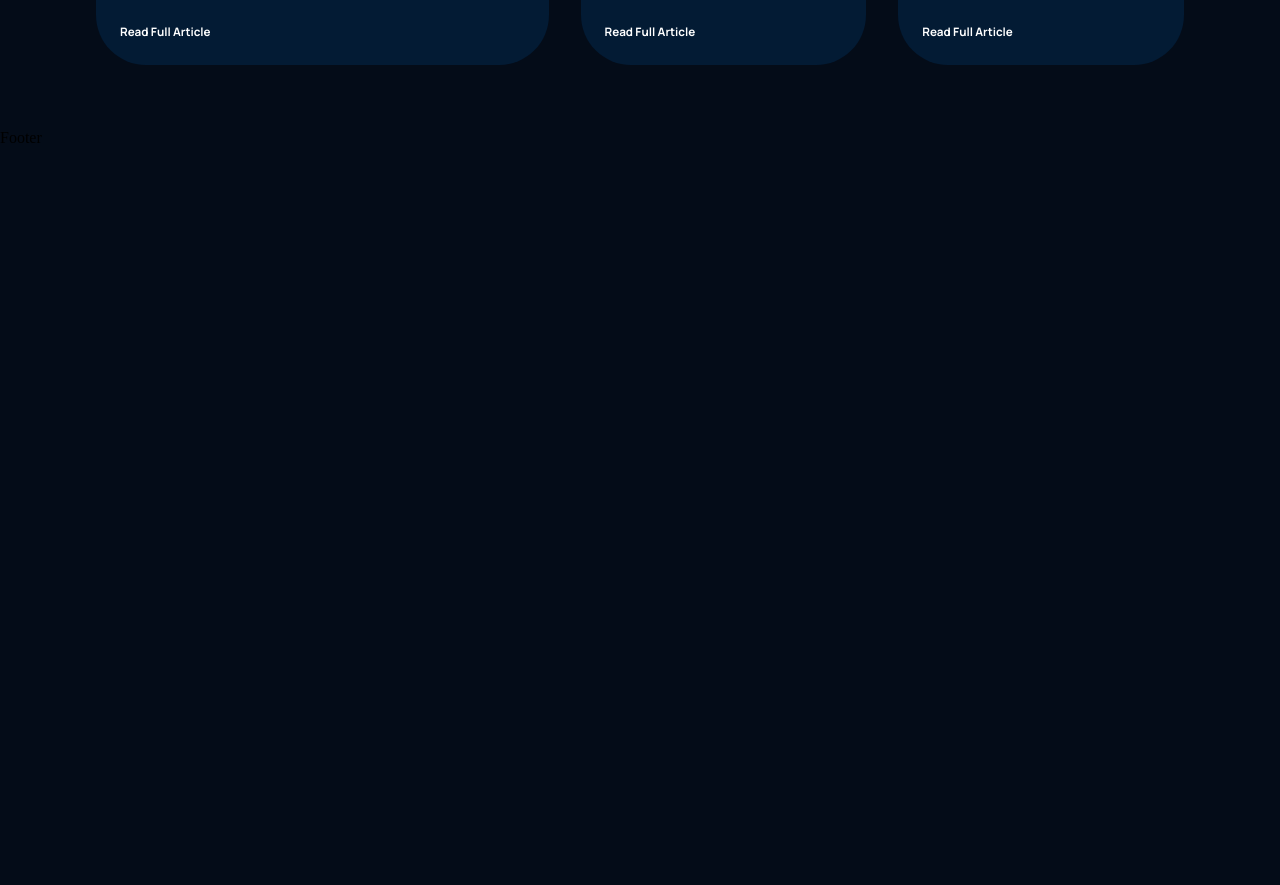
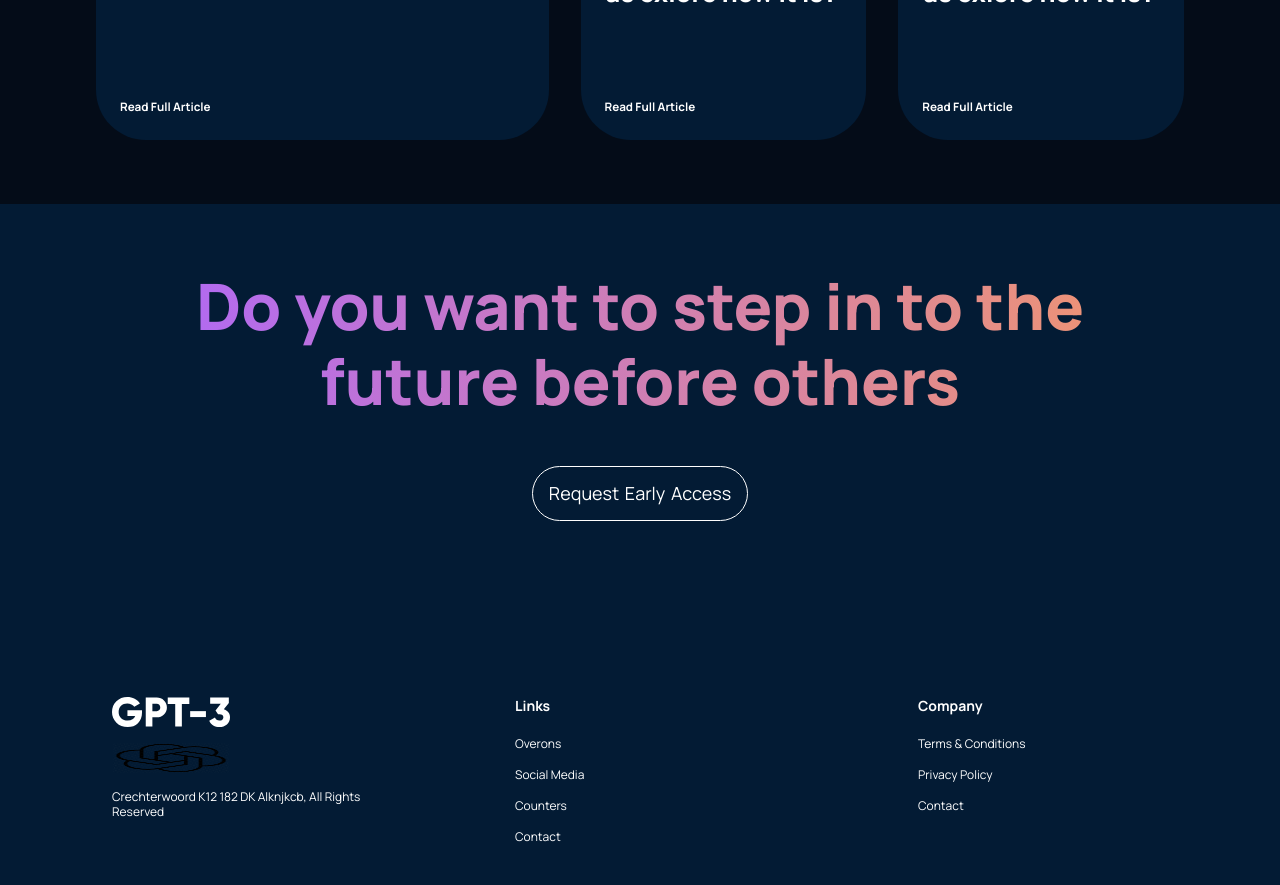
Before and after one commit to AdugboAghogho/gpt3_jsm, a React (Create React App) app: page / in a window 1280 px wide. Shown: the part 3820-4705 px from the top of the page. Before the commit the page ends 3967 px from the top, so only its background shows below. Built offline with nearby package versions, Linux system fonts and the light colour scheme.

Commit message:
done with the project

```diff
--- a/src/containers/footer/Footer.jsx
+++ b/src/containers/footer/Footer.jsx
@@ -1,10 +1,52 @@
 import React from 'react'
 import './footer.css'
+import gpt3Logo from '../../assets/logo.svg'
+import Logo from '../../assets/logo.png'
 
 const Footer = () => {
   return (
-    <div>
-      Footer
+    <div className='gpt3__footer section__padding'>
+      <div className="gpt3__footer-heading">
+        <h1 className="gradient__text">Do you want to step in to the future before others</h1>
+      </div>
+
+      <div className="gpt3__footer-btn">
+        <p>Request Early Access</p>
+      </div>
+
+      <div className="gpt3__footer-links">
+        <div className="gpt3__footer-links_logo">
+          <img src={gpt3Logo} alt="logo" />
+          <img src={Logo} alt="logo" />
+          <p>Crechterwoord K12 182 DK Alknjkcb, All Rights Reserved</p>
+        </div>
+
+        <div className="gpt3__footer-links_div">
+          <h4>Links</h4>
+          <p>Overons</p>
+          <p>Social Media</p>
+          <p>Counters</p>
+          <p>Contact</p>
+        </div>
+
+        <div className="gpt3__footer-links_div">
+          <h4>Company</h4>
+          <p>Terms & Conditions</p>
+          <p>Privacy Policy</p>
+          <p>Contact</p>
+        </div>
+
+        <div className="gpt3__footer-links_div">
+          <h4>Get in touch</h4>
+          <p>Crechterwoord K12 182 DK Alknjkcb</p>
+          <p>085-132567</p>
+          <p>info@payme.net</p>
+        </div>
+      </div>
+
+      <div className="gpt3__footer-copyright">
+       <p>© 2021 GPT-3. All rights reserved.</p>
+      </div>
     </div>
   )
 }
--- a/src/containers/footer/footer.css
+++ b/src/containers/footer/footer.css
@@ -0,0 +1,147 @@
+.gpt3__footer {
+    display: flex;
+    flex-direction: column;
+    justify-content: center;
+    align-items: center;
+
+    background: var(--color-footer);
+}
+
+.gpt3__footer-heading {
+    width: 100%;
+    text-align: center;
+
+    margin-bottom: 3rem;
+}
+
+.gpt3__footer-heading h1 {
+    font-family: var(--font-family);
+    font-weight: 800;
+    font-size: 64px;
+    line-height: 75px;
+}
+
+.gpt3__footer-btn {
+    display: flex;
+    justify-content: center;
+    align-items: center;
+
+    padding: 1rem;
+    border: 1px solid #fff;
+    border-radius: 50px;
+    text-align: center;
+
+    margin-bottom: 10rem;
+    cursor: pointer;
+}
+
+.gpt3__footer-btn p {
+    font-size: 18px;
+    font-family: var(--font-family);
+    line-height: 21px;
+    color: #fff;
+    word-spacing: 2px;
+}
+
+.gpt3__footer-links {
+    display: flex;
+    justify-content: space-between;
+    align-items: flex-start;
+    flex-direction: row;
+    flex-wrap: wrap;
+
+    width: 100%;
+    text-align: left;
+}
+
+.gpt3__footer-links div {
+    width: 250px;
+    margin: 1rem;
+}
+
+.gpt3__footer-links_logo {
+    display: flex;
+    flex-direction: column;
+}
+
+.gpt3__footer-links_logo img {
+    width: 118px;
+    height: 30px;
+
+    margin-bottom: 1rem;
+}
+
+.gpt3__footer-links_logo p {
+    font-family: var(--font-family);
+    font-size: 12px;
+    line-height: 15px;
+    color: #fff;
+}
+
+.gpt3__footer-links_div {
+    display: flex;
+    justify-content: flex-start;
+    flex-direction: column;
+}
+
+.gpt3__footer-links_div h4 {
+    font-size: 14px;
+    line-height: 17px;
+    font-family: var(--font-family);
+    color: #fff;
+
+    margin-bottom: 0.9rem;
+}
+
+.gpt3__footer-links_div p {
+    font-size: 12px;
+    line-height: 15px;
+    font-family: var(--font-family);
+    color: #fff;
+
+    margin: 0.5rem 0;
+    cursor: pointer;
+}
+
+.gpt3__footer-copyright {
+    margin-top: 2rem;
+    text-align: center;
+    width: 100%;
+}
+
+.gpt3__footer-copyright p {
+    font-size: 12px;
+    font-family: var(--font-family);
+    line-height: 15px;
+    color: #fff;
+}
+
+@media screen and (max-width: 850px) {
+    .gpt3__footer-heading h1 {
+        font-size: 44px;
+        line-height: 50px;
+    }
+}
+
+@media screen and (max-width: 550px) {
+    .gpt3__footer-heading h1 {
+        font-size: 34px;
+        line-height: 42px;
+    }
+
+    .gpt3__footer-links div {
+        margin: 1rem 0;
+    }
+
+    .gpt3__footer-btn p {
+        font-size: 14px;
+        line-height: 20px;
+    }
+}
+
+@media screen and (max-width: 400px) {
+    .gpt3__footer-heading h1 {
+        font-size: 27px;
+        line-height: 38px;
+    }
+}
--- a/src/containers/possibility/Possibility.jsx
+++ b/src/containers/possibility/Possibility.jsx
@@ -5,9 +5,9 @@
 const Possibility = () => {
   return (
     <div className="gpt3__possibility section__padding" id="possibility">
-      {/* <div className="gpt3__possibility-image">
+      <div className="gpt3__possibility-image">
         <img src={possibility} alt="possibility" />
-      </div> */}
+      </div>
 
       <div className="gpt3__possibility-content">
         <h4>Request Early Access to Get Started</h4>
```
